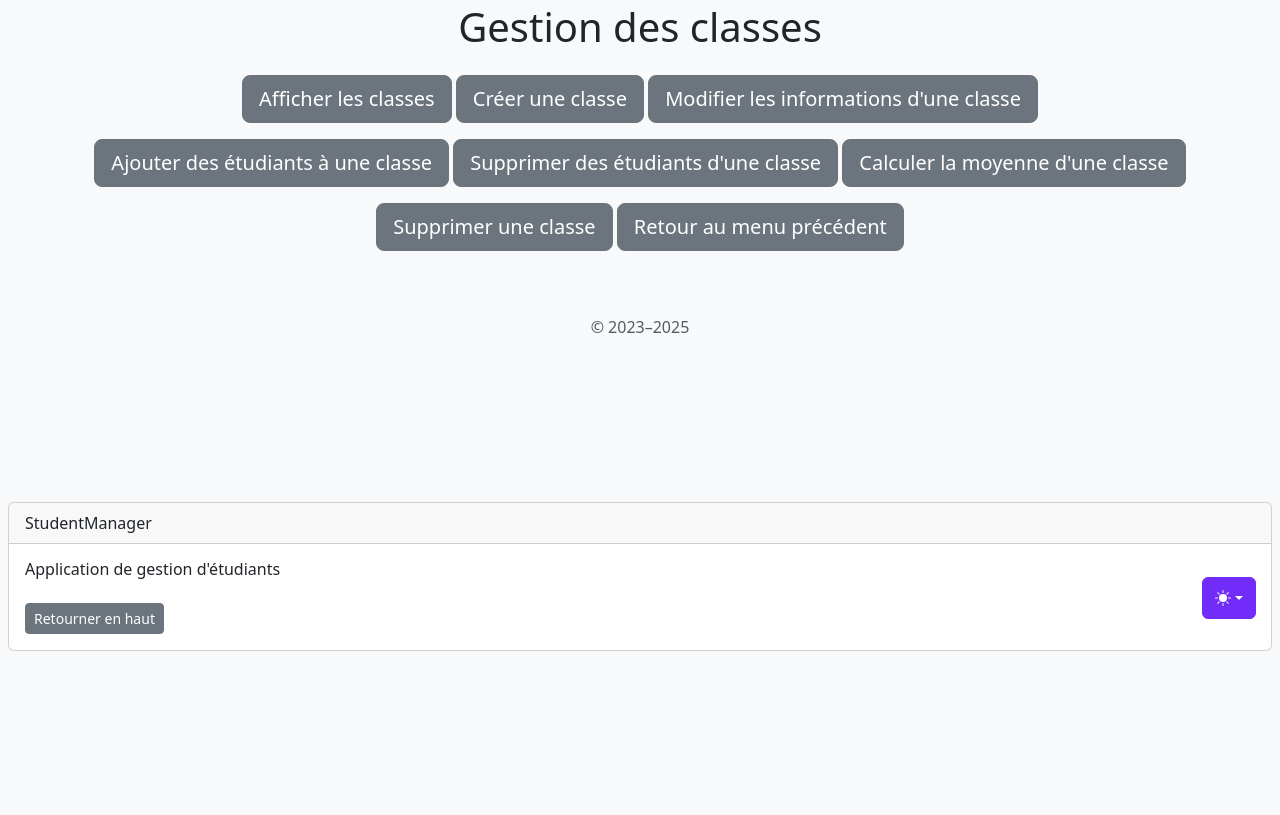
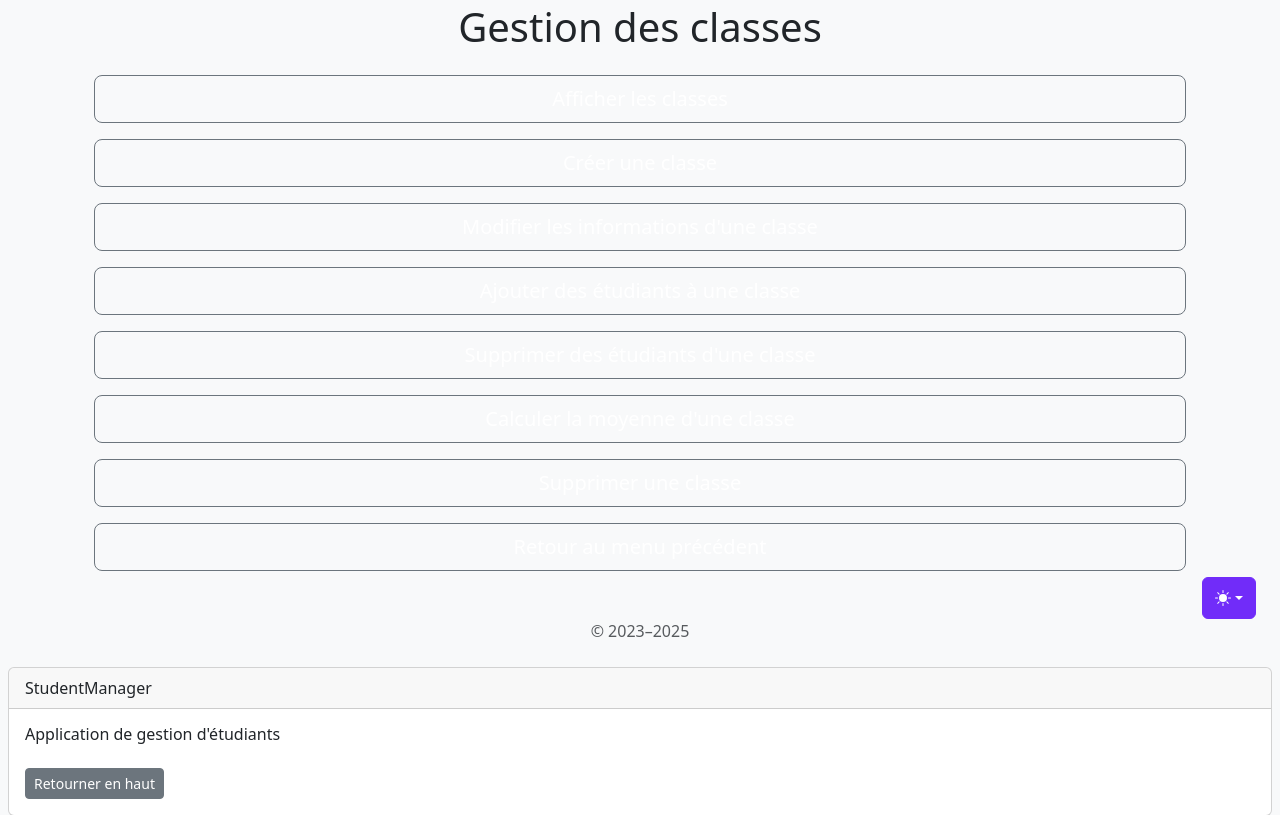
Before and after one commit to Bubhux/StudentManager-Web-App, a Django app: page /classroom/ in a window 1280 px wide. Shown: the part 101-916 px from the top of the page. Before the commit the page ends 752 px from the top, so only its background shows below. Run offline with Django 5.2, Linux system fonts and the light colour scheme; some libraries are stand-ins or nearby versions.

Commit message:
Mise à jour V.1.6  Changes to be committed: 	modified:   classroom/templates/classroom/classroom.html

```diff
--- a/classroom/templates/classroom/classroom.html
+++ b/classroom/templates/classroom/classroom.html
@@ -8,14 +8,14 @@
     <main class="container text-center">
         <h1 class="mb-4">Gestion des classes</h1>
 
-        <a href="{% url 'display_classrooms' %}" class="btn btn-secondary btn-lg mb-3">Afficher les classes</a>
-        <a href="{% url 'add_classroom' %}" class="btn btn-secondary btn-lg mb-3">Créer une classe</a>
-        <a href="{% url 'update_classroom_info' %}" class="btn btn-secondary btn-lg mb-3">Modifier les informations d'une classe</a>
-        <a href="{% url 'add_students_to_classroom' %}" class="btn btn-secondary btn-lg mb-3">Ajouter des étudiants à une classe</a>
-        <a href="{% url 'delete_students_from_classroom' %}" class="btn btn-secondary btn-lg mb-3">Supprimer des étudiants d'une classe</a>
-        <a href="{% url 'calculate_classroom_average' %}" class="btn btn-secondary btn-lg mb-3">Calculer la moyenne d'une classe</a>
-        <a href="{% url 'delete_classroom' %}" class="btn btn-secondary btn-lg mb-3">Supprimer une classe</a>
-        <a href="{% url 'home' %}" class="btn btn-secondary btn-lg mb-3">Retour au menu précédent</a>
+        <a href="{% url 'display_classrooms' %}" class="btn bg-transparent btn-secondary btn-lg mb-3 d-block w-60 mx-auto">Afficher les classes</a>
+        <a href="{% url 'add_classroom' %}" class="btn bg-transparent btn-secondary btn-lg mb-3 d-block w-60 mx-auto">Créer une classe</a>
+        <a href="{% url 'update_classroom_info' %}" class="btn bg-transparent btn-secondary btn-lg mb-3 d-block w-60 mx-auto">Modifier les informations d'une classe</a>
+        <a href="{% url 'add_students_to_classroom' %}" class="btn bg-transparent btn-secondary btn-lg mb-3 d-block w-60 mx-auto">Ajouter des étudiants à une classe</a>
+        <a href="{% url 'delete_students_from_classroom' %}" class="btn bg-transparent btn-secondary btn-lg mb-3 d-block w-60 mx-auto">Supprimer des étudiants d'une classe</a>
+        <a href="{% url 'calculate_classroom_average' %}" class="btn bg-transparent btn-secondary btn-lg mb-3 d-block w-60 mx-auto">Calculer la moyenne d'une classe</a>
+        <a href="{% url 'delete_classroom' %}" class="btn bg-transparent btn-secondary btn-lg mb-3 d-block w-60 mx-auto">Supprimer une classe</a>
+        <a href="{% url 'home' %}" class="btn bg-transparent btn-secondary btn-lg mb-3 d-block w-60 mx-auto">Retour au menu précédent</a>
 
         <p class="mt-5 mb-3 text-body-secondary">&copy; 2023–2025</p>
     </main>
```
